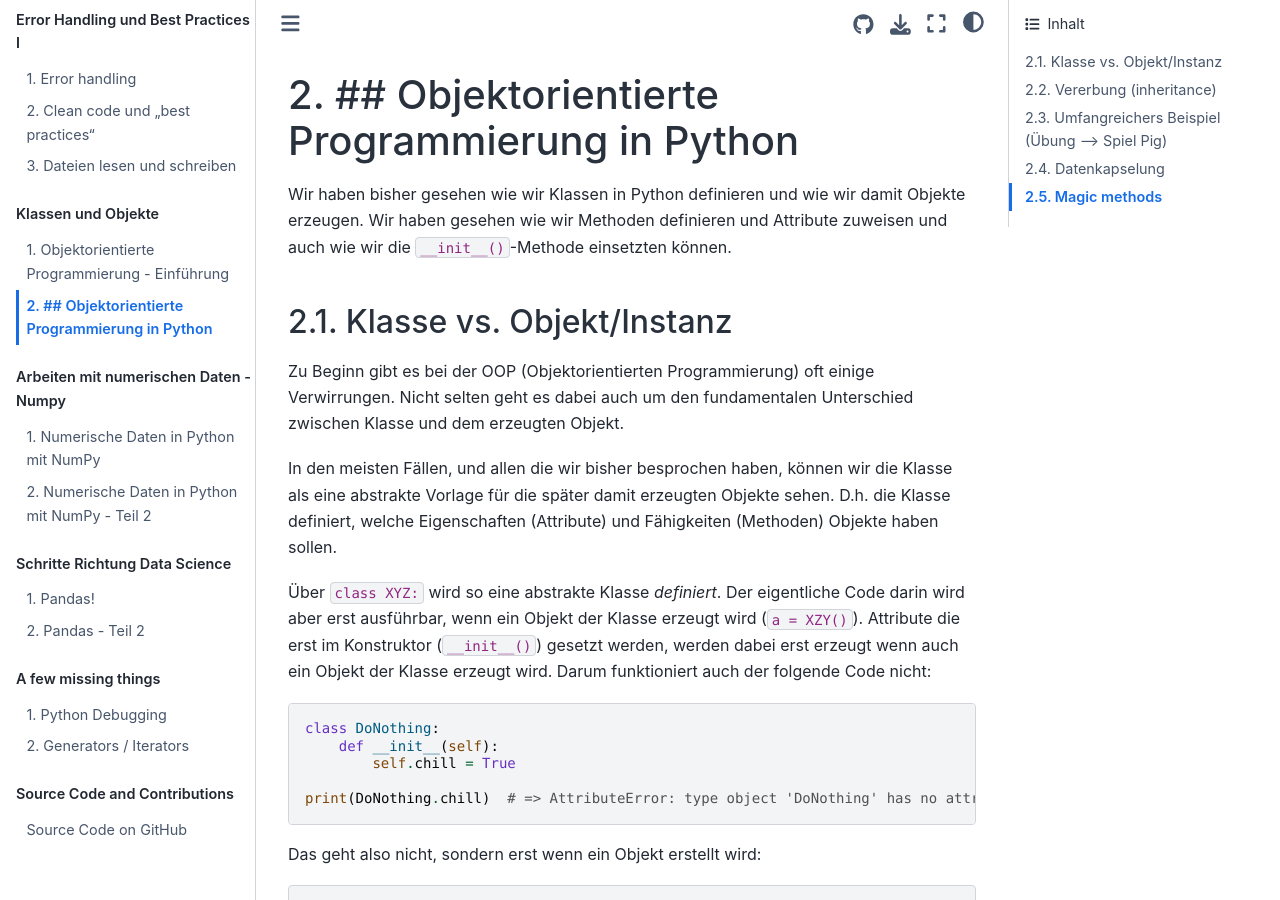
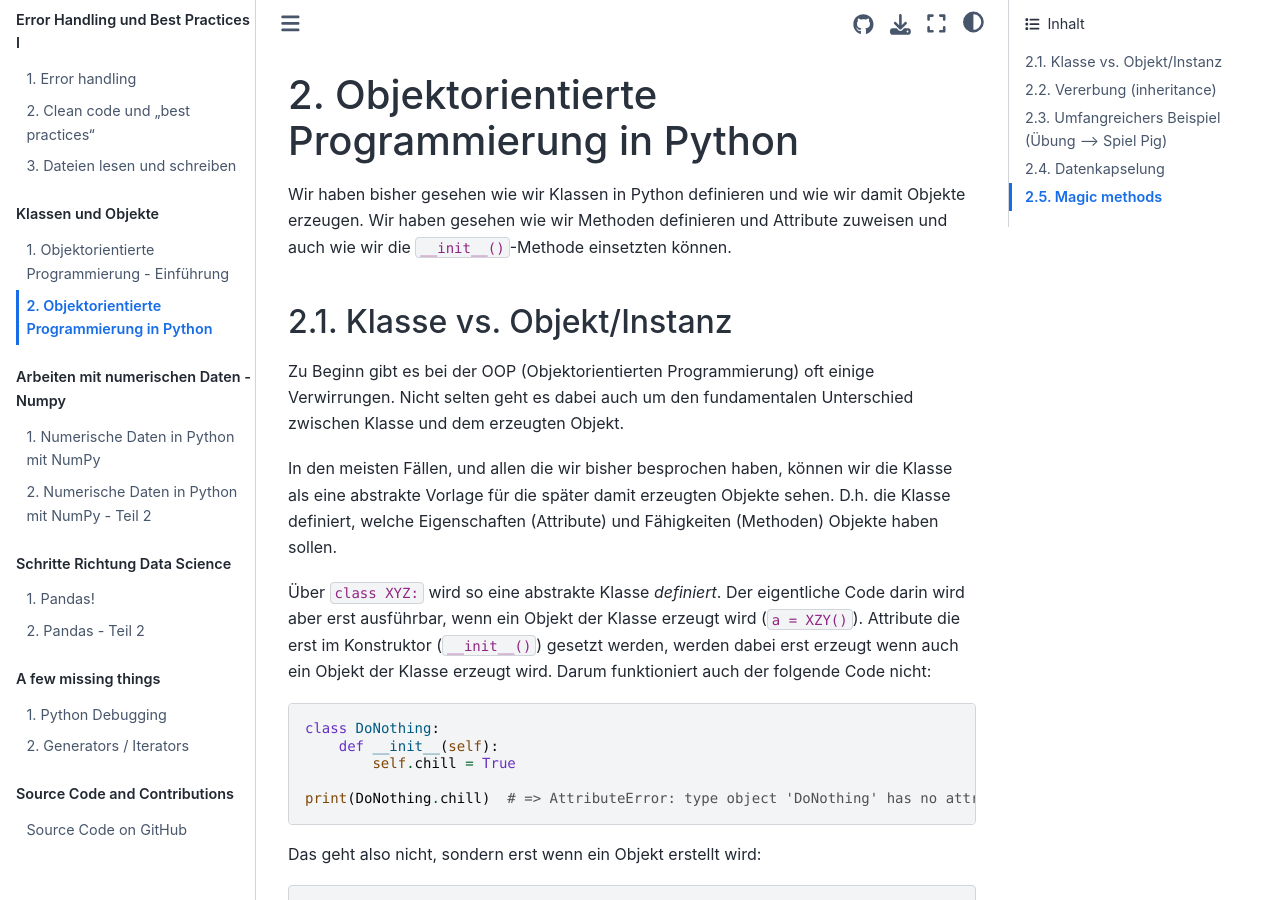
Before and after one commit to florian-huber/python-introduction, a Jupyter Book: the page built from lesson_material_german/07_classes_objects_2.md, in a window 1280 px wide and 900 px high. Built offline with Jupyter Book 1.0.4 settings and Sphinx 7.4.7 and the Sphinx Book theme 1.1.4, drawn with Linux system fonts in a browser that asks for light colours; pages that are not in the unit, such as notebooks, are missing from menus.

Commit message:
update chapter

````diff
--- a/lesson_material_german/07_classes_objects_2.md
+++ b/lesson_material_german/07_classes_objects_2.md
@@ -1,8 +1,8 @@
-# ## Objektorientierte Programmierung in Python
+# Objektorientierte Programmierung in Python
 
 Wir haben bisher gesehen wie wir Klassen in Python definieren und wie wir damit Objekte erzeugen. Wir haben gesehen wie wir Methoden definieren und Attribute zuweisen und auch wie wir die `__init__()`-Methode einsetzten können.
 
-### Klasse vs. Objekt/Instanz
+## Klasse vs. Objekt/Instanz
 
 Zu Beginn gibt es bei der OOP (Objektorientierten Programmierung) oft einige Verwirrungen. Nicht selten geht es dabei auch um den fundamentalen Unterschied zwischen Klasse und dem erzeugten Objekt.
 
@@ -28,7 +28,7 @@
 print(a.chill) # => True
 ```
 
-#### Was ist `self`?
+### Was ist `self`?
 
 Das Argument `self` bezieht sich auf die jeweilige Instanz einer Klasse, d.h. das Objekt selbst. Code in dem `self` auftaucht, kann also immer nur von erzeugten Objekten aus sinnvoll ausgeführt werden.
 (Übrigens: Statt self könnte auch ein abweichender Name verwendet werden, aber da `self` überall der Standard ist werden wir davon keinen Gebrauch machen.)
@@ -84,7 +84,7 @@
 printer.upper_print("mein text soll grösser werden")
 ```
 
-#### Klassenmethoden (class methods)
+### Klassenmethoden (class methods)
 
 Wir haben gerade gesehen, dass die Methoden die wir bisher programmiert haben (mit `self`) sich nur über erzeugte Objekte ausführen lassen (**Instanzmethode**). Aber es gibt auch **Klassenmethoden** die über die Klasse aufrufbar sind.
 
@@ -140,7 +140,7 @@
 
 Neben den bisher besprochene Verbindung von Methoden und Attributen, gibt es noch viele andere Möglichkeiten durch die Objektorientierte Programmierung. Eine besonders häufig genannte ist die sogenannte **Vererbung**.
 
-### Vererbung (inheritance)
+## Vererbung (inheritance)
 
 Klassen können anderen Klassen ihre Eigenschaften vererben. Das ist in der Praxis tatsächlich an manchen Stellen sehr nützlich!
 
@@ -192,7 +192,7 @@
 print(isinstance(a, Circle))  # => True
 ```
 
-#### super()
+### super()
 
 Im Beispiel oben haben wir in der abgeleiteten Klasse (`Circle`) die komplette init-Methode überschrieben durch eine neue. Das wirkt vielleicht -zu recht- etwas merkwürdig, denn die Methoden sind sich eigentlich sehr ähnlich und ein größerer Teil des Codes kommt somit mehrfach vor.
 
@@ -212,7 +212,7 @@
 
 V.a. wenn der Konstruktor einer Klasse viele Parameter setzt und/oder weitere Schritte enthält macht der Einsatz von `super()`an dieser Stelle den Code einfacher.
 
-### Umfangreichers Beispiel (Übung --> Spiel Pig)
+## Umfangreichers Beispiel (Übung --> Spiel Pig)
 
 Ein weiterer wichtiger Punkt den wir in der Übung angefangen haben, war ein Gefühl dafür zu bekommen wann, warum, und wie man Klassen überhaupt einsetzt. Als Beispiel dafür haben wir angefangen ein erstes kleines Spiel zu programmieren: Pig (oder "Böse Eins"). Die Spielregeln sind einfach:
 
````
